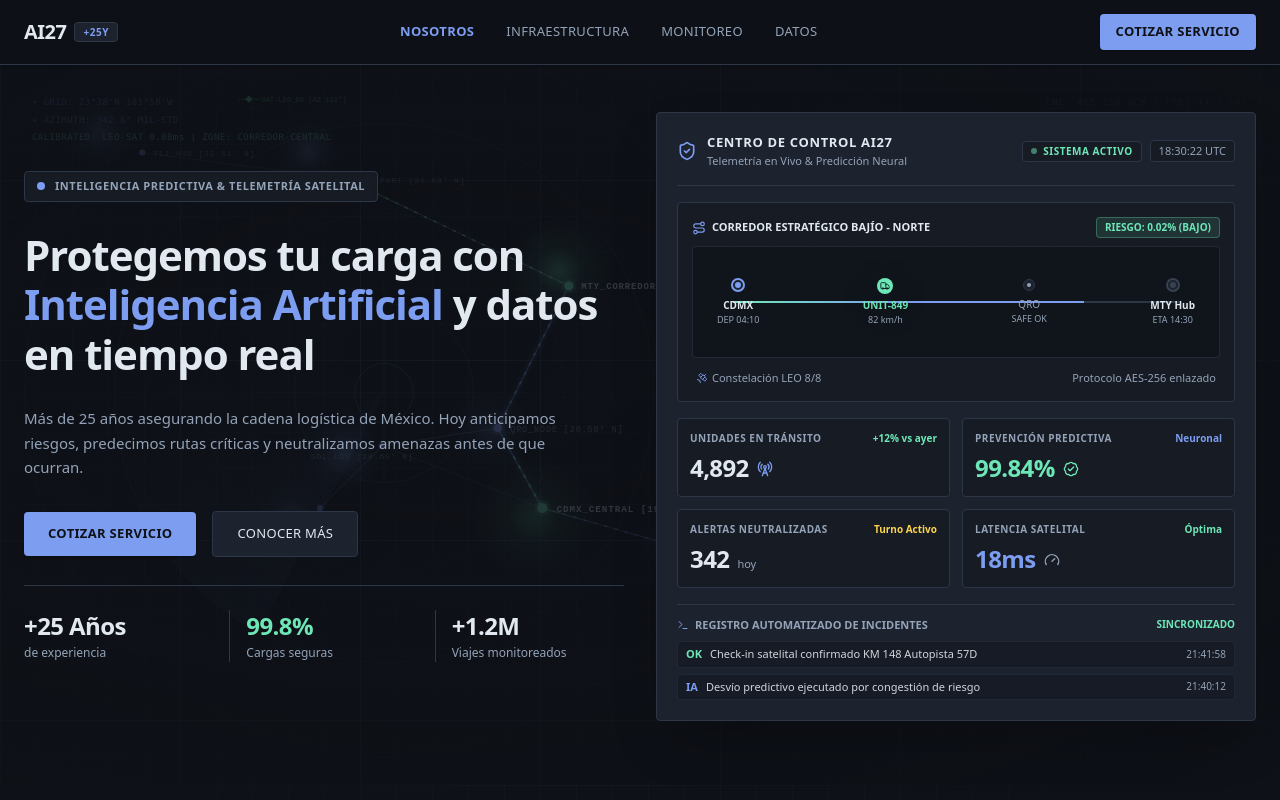
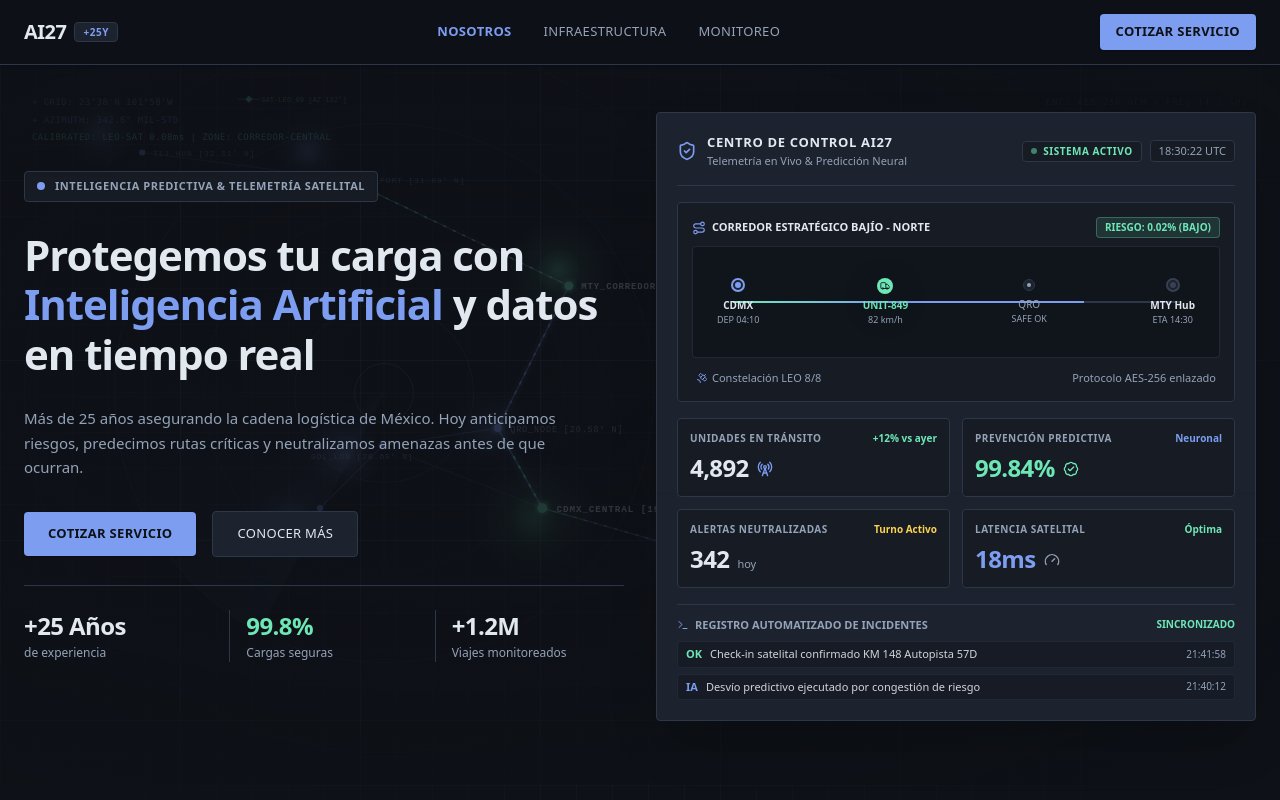
Before and after one commit to AI27-Tech/landing-web-frontend, a React (Vite) app: page / in a window 1280 px wide. Shown: the top 800 px of the page. Built offline with nearby package versions, Linux system fonts and the light colour scheme.

Commit message:
fix: Datos section temporary remove

```diff
--- a/src/App.tsx
+++ b/src/App.tsx
@@ -7,7 +7,6 @@
 import { SiteFooter } from '@/components/SiteFooter';
 import { SiteHeader } from '@/components/SiteHeader';
 import { Contacto } from '@/features/contacto/Contacto';
-import { Datos } from '@/features/datos/Datos';
 import { Hero } from '@/features/hero/Hero';
 import { Infraestructura } from '@/features/infraestructura/Infraestructura';
 import { Monitoreo } from '@/features/monitoreo/Monitoreo';
@@ -22,7 +21,6 @@ export function App() {
         <Trayectoria />
         <Infraestructura />
         <Monitoreo />
-        <Datos />
         <Contacto />
       </main>
       <SiteFooter />
--- a/src/components/SiteHeader.tsx
+++ b/src/components/SiteHeader.tsx
@@ -18,7 +18,8 @@ const enlaces = [
   { etiqueta: 'Nosotros', href: '#nosotros' },
   { etiqueta: 'Infraestructura', href: '#infraestructura' },
   { etiqueta: 'Monitoreo', href: '#monitoreo' },
-  { etiqueta: 'Datos', href: '#datos' },
+  // Enlace a '#datos' retirado temporalmente: la seccion Datos e IA quedo
+  // desvinculada de la pagina (ver App.tsx). Restaurar junto con <Datos />.
 ] as const;
 
 const ids = enlaces.map((enlace) => enlace.href.slice(1));
```
